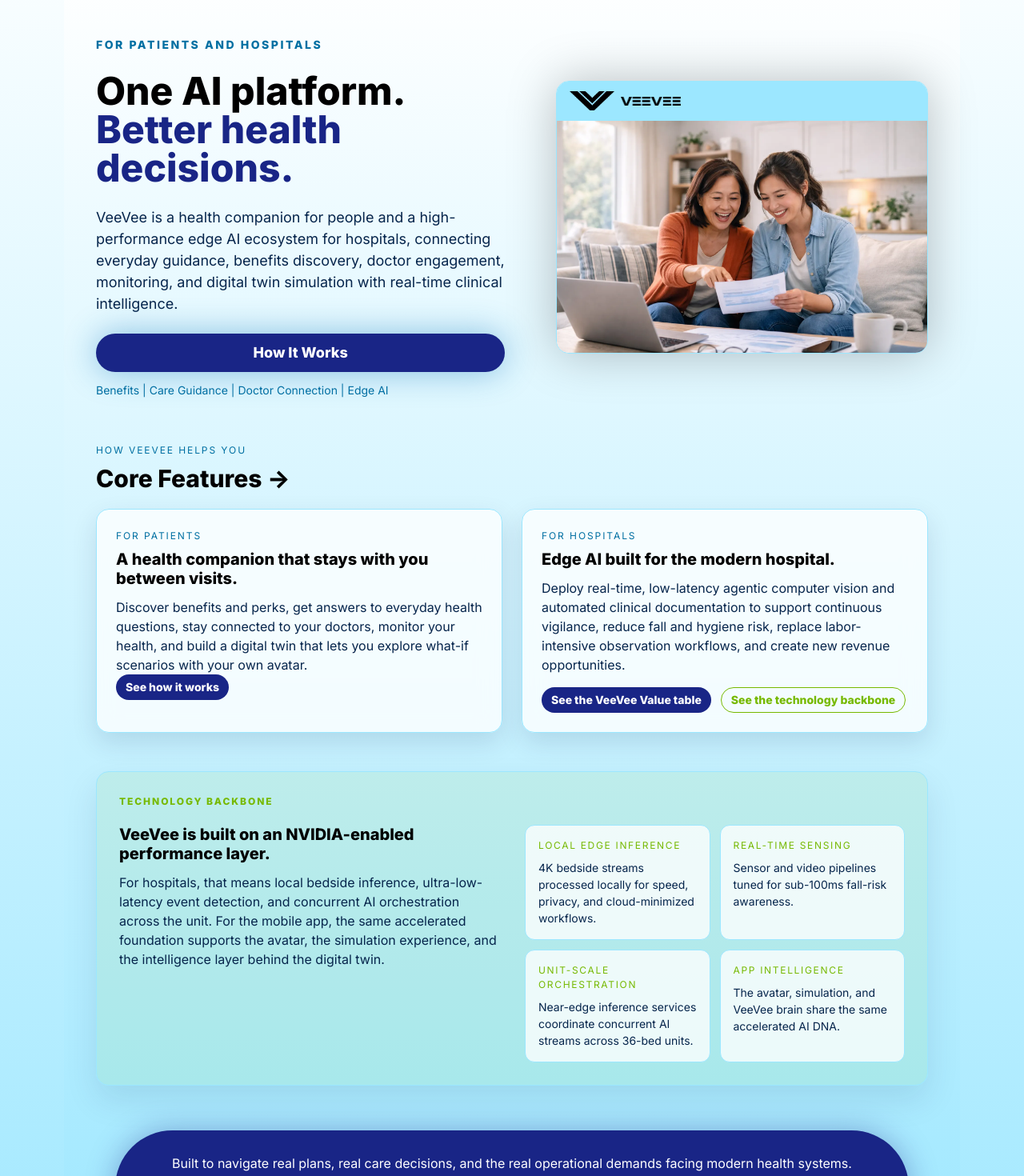
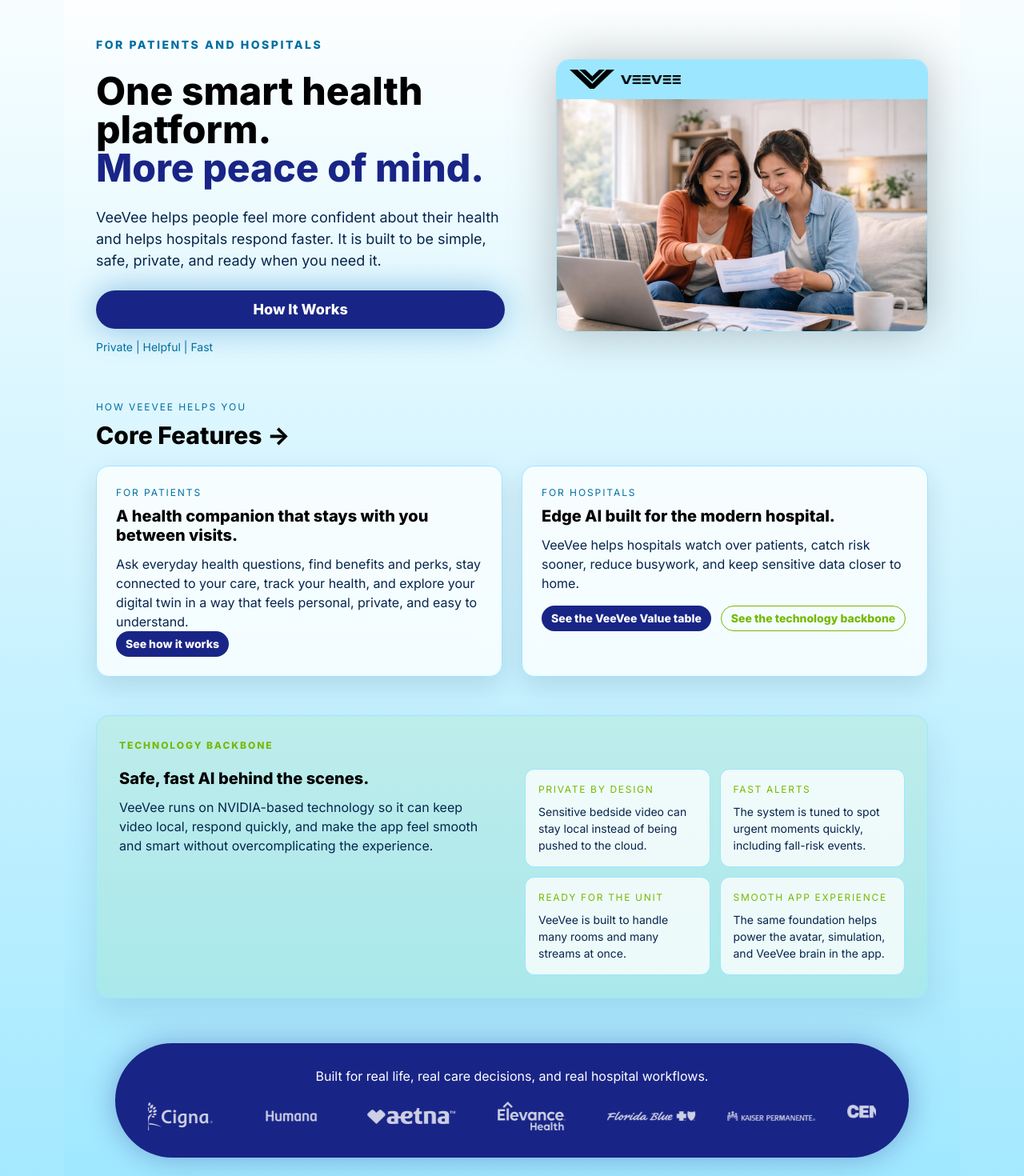
Before and after one commit to cdgonzal/myveevee, a React (Vite) app: page / in a window 1280 px wide. Shown: the part 140-1610 px from the top of the page at 80% size. Built offline with nearby package versions, Linux system fonts and the light colour scheme.

Commit message:
CodexAuto: copy update #4

```diff
--- a/src/pages/Home.tsx
+++ b/src/pages/Home.tsx
@@ -170,15 +170,15 @@
                 lineHeight="1.1"
                 color="text.primary"
               >
-                One AI platform.<br></br>
+                One smart health platform.<br></br>
                 <Box as="span" color="accent.primary">
-                  {" "}Better health decisions.
+                  {" "}More peace of mind.
                 </Box>
               </Heading>
             </CLink>
 
             <Text fontSize={{ base: "md", md: "lg" }} maxW="lg" color={muted}>
-              VeeVee is a health companion for people and a high-performance edge AI ecosystem for hospitals, connecting everyday guidance, benefits discovery, doctor engagement, monitoring, and digital twin simulation with real-time clinical intelligence.
+              VeeVee helps people feel more confident about their health and helps hospitals respond faster. It is built to be simple, safe, private, and ready when you need it.
             </Text>
 
             <Stack spacing={3}>
@@ -194,7 +194,7 @@
               </Button>
 
               <Text fontSize="sm" color={subtle} textAlign={{ base: "center", md: "left" }}>
-                Benefits | Care Guidance | Doctor Connection | Edge AI
+                Private | Helpful | Fast
               </Text>
             </Stack>
           </Stack>
@@ -308,7 +308,7 @@
                 A health companion that stays with you between visits.
               </Heading>
               <Text color={muted}>
-                Discover benefits and perks, get answers to everyday health questions, stay connected to your doctors, monitor your health, and build a digital twin that lets you explore what-if scenarios with your own avatar.
+                Ask everyday health questions, find benefits and perks, stay connected to your care, track your health, and explore your digital twin in a way that feels personal, private, and easy to understand.
               </Text>
               <Button onClick={onPatientOpen} size="sm" borderRadius="full" fontWeight="700" alignSelf="flex-start">
                 See how it works
@@ -331,7 +331,7 @@
                 Edge AI built for the modern hospital.
               </Heading>
               <Text color={muted} mb={4}>
-                Deploy real-time, low-latency agentic computer vision and automated clinical documentation to support continuous vigilance, reduce fall and hygiene risk, replace labor-intensive observation workflows, and create new revenue opportunities.
+                VeeVee helps hospitals watch over patients, catch risk sooner, reduce busywork, and keep sensitive data closer to home.
               </Text>
               <Stack direction={{ base: "column", sm: "row" }} spacing={3}>
                 <Button onClick={onValueOpen} size="sm" borderRadius="full" fontWeight="700">
@@ -376,43 +376,43 @@
               <SimpleGrid columns={{ base: 1, md: 2 }} spacing={{ base: 5, md: 8 }}>
                 <Stack spacing={3}>
                   <Heading as="h3" size="md" color="text.primary">
-                    VeeVee is built on an NVIDIA-enabled performance layer.
+                    Safe, fast AI behind the scenes.
                   </Heading>
                   <Text color={muted}>
-                    For hospitals, that means local bedside inference, ultra-low-latency event detection, and concurrent AI orchestration across the unit. For the mobile app, the same accelerated foundation supports the avatar, the simulation experience, and the intelligence layer behind the digital twin.
+                    VeeVee runs on NVIDIA-based technology so it can keep video local, respond quickly, and make the app feel smooth and smart without overcomplicating the experience.
                   </Text>
                 </Stack>
                 <SimpleGrid columns={{ base: 1, sm: 2 }} spacing={3}>
                   <Box borderWidth="1px" borderColor={border} borderRadius="xl" bg={audienceCardBg} p={4}>
                     <Text fontSize="xs" textTransform="uppercase" letterSpacing="0.14em" color={nvidiaAccent} mb={2}>
-                      Local edge inference
+                      Private by design
                     </Text>
                     <Text fontSize="sm" color={muted}>
-                      4K bedside streams processed locally for speed, privacy, and cloud-minimized workflows.
+                      Sensitive bedside video can stay local instead of being pushed to the cloud.
                     </Text>
                   </Box>
                   <Box borderWidth="1px" borderColor={border} borderRadius="xl" bg={audienceCardBg} p={4}>
                     <Text fontSize="xs" textTransform="uppercase" letterSpacing="0.14em" color={nvidiaAccent} mb={2}>
-                      Real-time sensing
+                      Fast alerts
                     </Text>
                     <Text fontSize="sm" color={muted}>
-                      Sensor and video pipelines tuned for sub-100ms fall-risk awareness.
+                      The system is tuned to spot urgent moments quickly, including fall-risk events.
                     </Text>
                   </Box>
                   <Box borderWidth="1px" borderColor={border} borderRadius="xl" bg={audienceCardBg} p={4}>
                     <Text fontSize="xs" textTransform="uppercase" letterSpacing="0.14em" color={nvidiaAccent} mb={2}>
-                      Unit-scale orchestration
+                      Ready for the unit
                     </Text>
                     <Text fontSize="sm" color={muted}>
-                      Near-edge inference services coordinate concurrent AI streams across 36-bed units.
+                      VeeVee is built to handle many rooms and many streams at once.
                     </Text>
                   </Box>
                   <Box borderWidth="1px" borderColor={border} borderRadius="xl" bg={audienceCardBg} p={4}>
                     <Text fontSize="xs" textTransform="uppercase" letterSpacing="0.14em" color={nvidiaAccent} mb={2}>
-                      App intelligence
+                      Smooth app experience
                     </Text>
                     <Text fontSize="sm" color={muted}>
-                      The avatar, simulation, and VeeVee brain share the same accelerated AI DNA.
+                      The same foundation helps power the avatar, simulation, and VeeVee brain in the app.
                     </Text>
                   </Box>
                 </SimpleGrid>
@@ -432,7 +432,7 @@
             py={{ base: 6, md: 7 }}
           >
             <Text textAlign="center" fontSize={{ base: "sm", md: "md" }} color="#FFFFFF" mb={{ base: 4, md: 5 }}>
-              Built to navigate real plans, real care decisions, and the real operational demands facing modern health systems.
+              Built for real life, real care decisions, and real hospital workflows.
             </Text>
 
             <Box overflow="hidden">
@@ -494,7 +494,7 @@
                   Your wellness questions answered in 3 simple steps.
                 </Heading>
                 <Text color={muted} maxW="3xl">
-                  Start <Box as="span" fontWeight="800" color={freeAccent}>free</Box>. Share what&apos;s going on and get clear next steps instantly.
+                  Start <Box as="span" fontWeight="800" color={freeAccent}>free</Box>. Tell VeeVee what is going on and get calm, clear next steps.
                 </Text>
               </Box>
 
@@ -552,7 +552,7 @@
                   Curious what happens next?
                 </Heading>
                 <Text fontSize="sm" color={muted} maxW="2xl" mx="auto">
-                  Try a free health scenario and see how VeeVee responds before creating an account.
+                  Try a free health scenario and see how VeeVee responds before you create an account.
                 </Text>
                 <Button
                   as={RouterLink}
@@ -591,7 +591,7 @@
           <ModalBody pb={6}>
             <Stack spacing={6}>
               <Text color={muted} maxW="4xl">
-                Conservative 2026 hospital economics using a $199 per bed per month rollout, showing how billing, sitter replacement, and risk reduction combine to make the model cash-flow positive quickly.
+                A simple way to think about value: VeeVee can help hospitals bring in new revenue, reduce labor costs, and lower risk, often making the system pay for itself quickly.
               </Text>
 
               <SimpleGrid columns={{ base: 1, md: 3 }} spacing={4}>
@@ -600,10 +600,10 @@
                     Revenue engine
                   </Text>
                   <Heading as="h3" size="sm" mb={2}>
-                    1 billed RPM/RTM patient can cover 1 bed-month
+                    One billed patient can cover one bed-month
                   </Heading>
                   <Text color={muted} fontSize="sm">
-                    Using an average of about $200 per month across device supply, setup, and monitoring-management reimbursement.
+                    With RPM or RTM billing, one patient can roughly cover the monthly cost of one VeeVee bed.
                   </Text>
                 </Box>
 
@@ -612,10 +612,10 @@
                     Labor savings
                   </Text>
                   <Heading as="h3" size="sm" mb={2}>
-                    3 full-time sitters can fund 100+ beds
+                    Replacing sitters changes the math fast
                   </Heading>
                   <Text color={muted} fontSize="sm">
-                    Based on 2026 sitter costs of roughly $25 to $45 per hour, or about $600 to $1,080 per day.
+                    Even a small drop in 1:1 sitter use can offset a large part of the rollout.
                   </Text>
                 </Box>
 
@@ -627,7 +627,7 @@
                     One prevented fall matters
                   </Heading>
                   <Text color={muted} fontSize="sm">
-                    A single fall with injury can mean about $14,056 in direct cost and up to $60,000 in litigation exposure.
+                    Fewer falls and safer workflows can protect both patients and hospital budgets.
                   </Text>
                 </Box>
               </SimpleGrid>
@@ -680,7 +680,7 @@
               </SimpleGrid>
 
               <Text fontSize="xs" color={subtle}>
-                Illustrative model for sales conversations. Actual results depend on patient eligibility, hospital staffing patterns, documentation workflows, payer mix, utilization, and local reimbursement performance.
+                Illustrative example only. Actual results depend on staffing, patient mix, workflows, reimbursement, and rollout design.
               </Text>
             </Stack>
           </ModalBody>
@@ -695,7 +695,7 @@
           <ModalBody pb={6}>
             <Stack spacing={6}>
               <Text color={muted} maxW="4xl">
-                NVIDIA is part of the performance DNA of VeeVee. We surface it here as the technical backbone behind bedside hospital intelligence and the consumer-facing avatar and simulation experience, without turning the product story into vendor-first marketing.
+                The technical foundation matters, but the goal is simple: keep VeeVee fast, private, and reliable. NVIDIA technology helps us do that behind the scenes.
               </Text>
 
               <SimpleGrid columns={{ base: 1, md: 2 }} spacing={4}>
@@ -707,7 +707,7 @@
                     ThinkEdge SE100 with NVIDIA RTX 2000 Ada
                   </Heading>
                   <Text color={muted} fontSize="sm">
-                    VeeVee bedside systems process 4K video streams locally on ThinkEdge SE100 hardware powered by NVIDIA RTX 2000 Ada GPUs, supporting HIPAA-conscious workflows without pushing sensitive patient video to the cloud for inference.
+                    At the bedside, VeeVee can process video locally so sensitive patient data does not need to travel to the cloud.
                   </Text>
                 </Box>
 
@@ -719,7 +719,7 @@
                     NVIDIA Clara Holoscan
                   </Heading>
                   <Text color={muted} fontSize="sm">
-                    We are integrating the NVIDIA Clara Holoscan SDK for sensor and video processing so the VeeVee virtual nurse can detect fall-risk events in under 100 milliseconds.
+                    This helps VeeVee react quickly when something looks wrong, including fall-risk events.
                   </Text>
                 </Box>
 
@@ -731,7 +731,7 @@
                     TensorRT and Triton at the near edge
                   </Heading>
                   <Text color={muted} fontSize="sm">
-                    VeeVee uses NVIDIA TensorRT for model optimization and Triton Inference Server on the near-edge SE450 layer to manage concurrent AI streams across 36-bed units.
+                    These tools help VeeVee run smoothly across many rooms at once without slowing down.
                   </Text>
                 </Box>
 
@@ -743,17 +743,17 @@
                     Avatar, simulation, and VeeVee brain
                   </Heading>
                   <Text color={muted} fontSize="sm">
-                    The same accelerated AI foundation informs the VeeVee mobile app, including the avatar layer, simulation workflows, and the core intelligence that powers the digital twin experience.
+                    The same core technology helps power the avatar, simulation, and digital twin experience in the app.
                   </Text>
                 </Box>
               </SimpleGrid>
 
               <Box borderWidth="1px" borderColor={border} borderRadius="xl" p={5}>
                 <Heading as="h3" size="sm" mb={3}>
-                  How to talk about this
+                  What this means in plain English
                 </Heading>
                 <Text color={muted} fontSize="sm">
-                  Lead with outcomes: local inference, privacy-conscious processing, real-time responsiveness, and scale. Then attribute those capabilities to the NVIDIA-enabled stack underneath. That keeps the VeeVee story product-first while still making the technical foundation clear.
+                  VeeVee is designed to keep private data closer to home, respond quickly, and feel smooth to use. The technology matters because it helps people feel safer and more supported.
                 </Text>
               </Box>
             </Stack>
```
